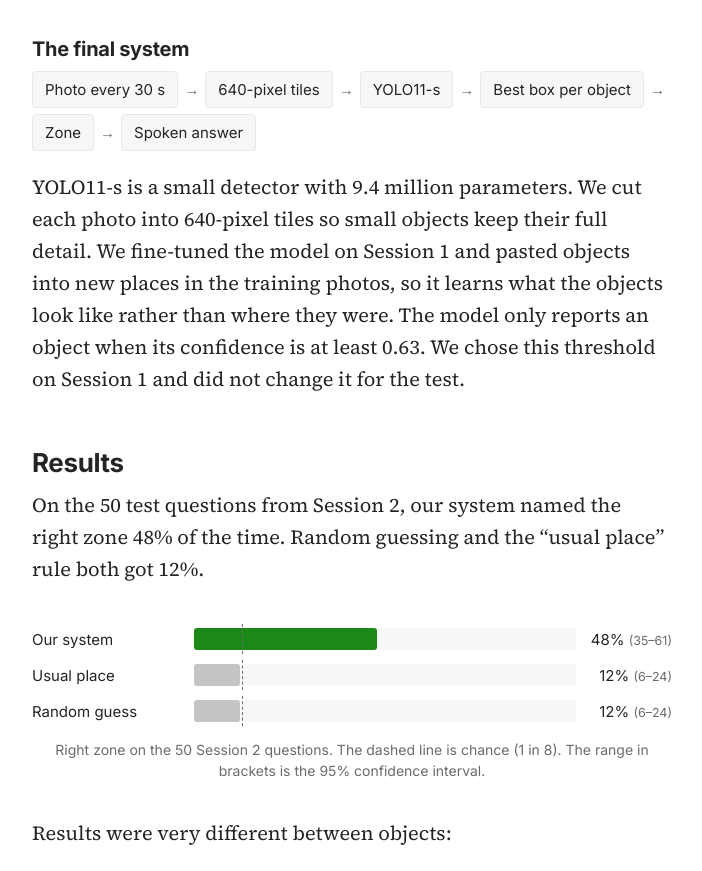
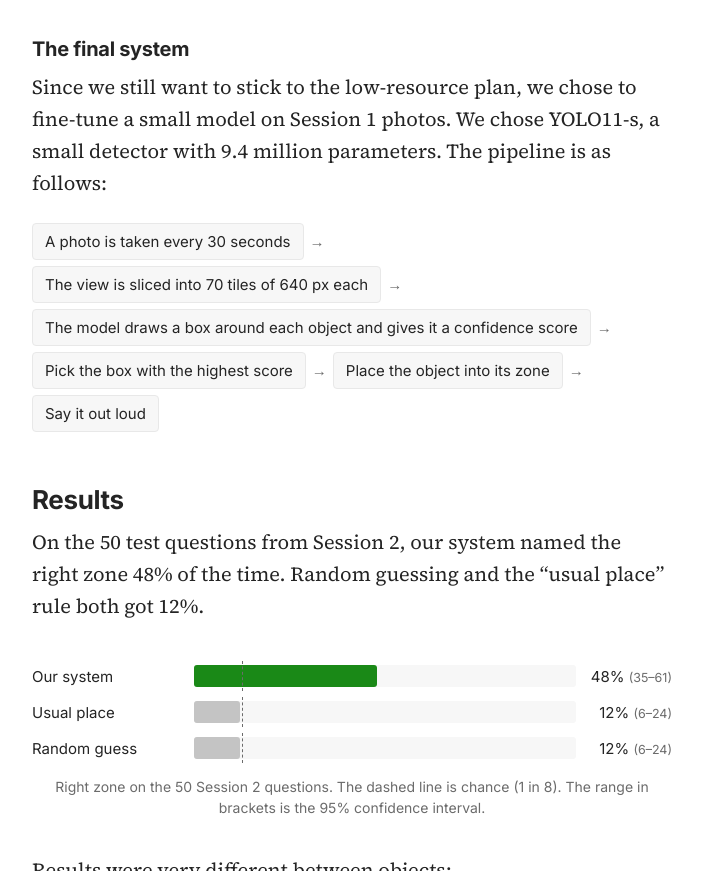
Before and after one commit to KhethiweDlamini/here_or_there_project, a plain HTML site: page index.html in a window 1280 px wide. Shown: the part 4766-5637 px from the top of the page, without its empty margins (288-990 px from the left). Drawn offline with Linux system fonts and the light colour scheme.

Commit message:
Update index.html
updating the Yolo11-s models

```diff
--- a/index.html
+++ b/index.html
@@ -142,8 +142,15 @@ footer{max-width:680px;margin:0 auto;padding:0 20px 60px;font:400 14px/1.5 Inter
 </figure>
 
 <h3>The final system</h3>
-<div class="pipe"><span>Photo every 30 s</span><em>→</em><span>640-pixel tiles</span><em>→</em><span>YOLO11-s</span><em>→</em><span>Best box per object</span><em>→</em><span>Zone</span><em>→</em><span>Spoken answer</span></div>
-<p style="margin-top:20px">YOLO11-s is a small detector with 9.4 million parameters. We cut each photo into 640-pixel tiles so small objects keep their full detail. We fine-tuned the model on Session 1 and pasted objects into new places in the training photos, so it learns what the objects look like rather than where they were. The model only reports an object when its confidence is at least 0.63. We chose this threshold on Session 1 and did not change it for the test.</p>
+<p>Since we still want to stick to the low-resource plan, we chose to fine-tune a small model on Session 1 photos. We chose YOLO11-s, a small detector with 9.4 million parameters. The pipeline is as follows:</p>
+<div class="pipe">
+  <span>A photo is taken every 30 seconds</span><em>→</em>
+  <span>The view is sliced into 70 tiles of 640 px each</span><em>→</em>
+  <span>The model draws a box around each object and gives it a confidence score</span><em>→</em>
+  <span>Pick the box with the highest score</span><em>→</em>
+  <span>Place the object into its zone</span><em>→</em>
+  <span>Say it out loud</span>
+</div>
 
 <h2>Results</h2>
 <p>On the 50 test questions from Session 2, our system named the right zone 48% of the time. Random guessing and the “usual place” rule both got 12%.</p>
```
